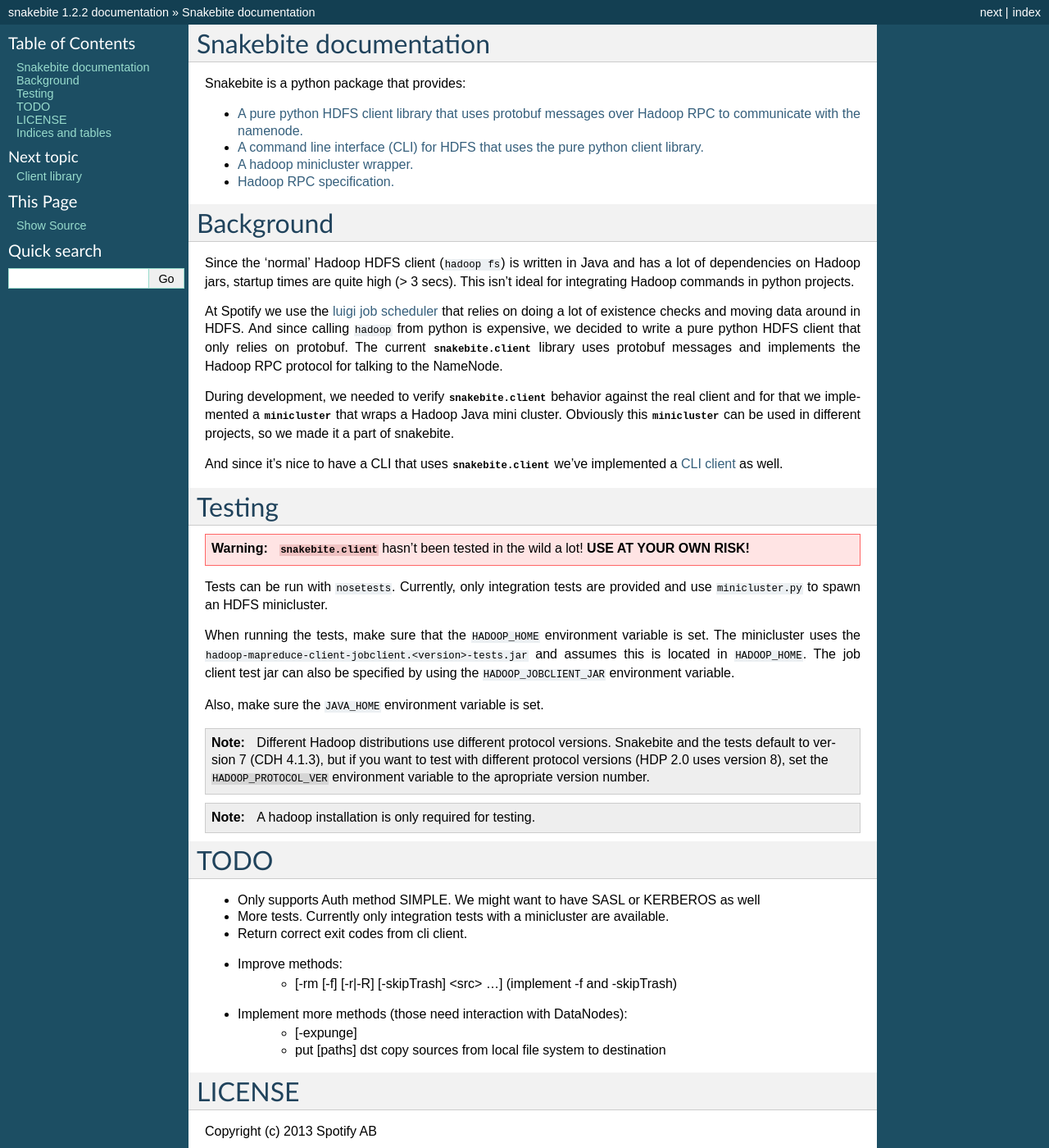
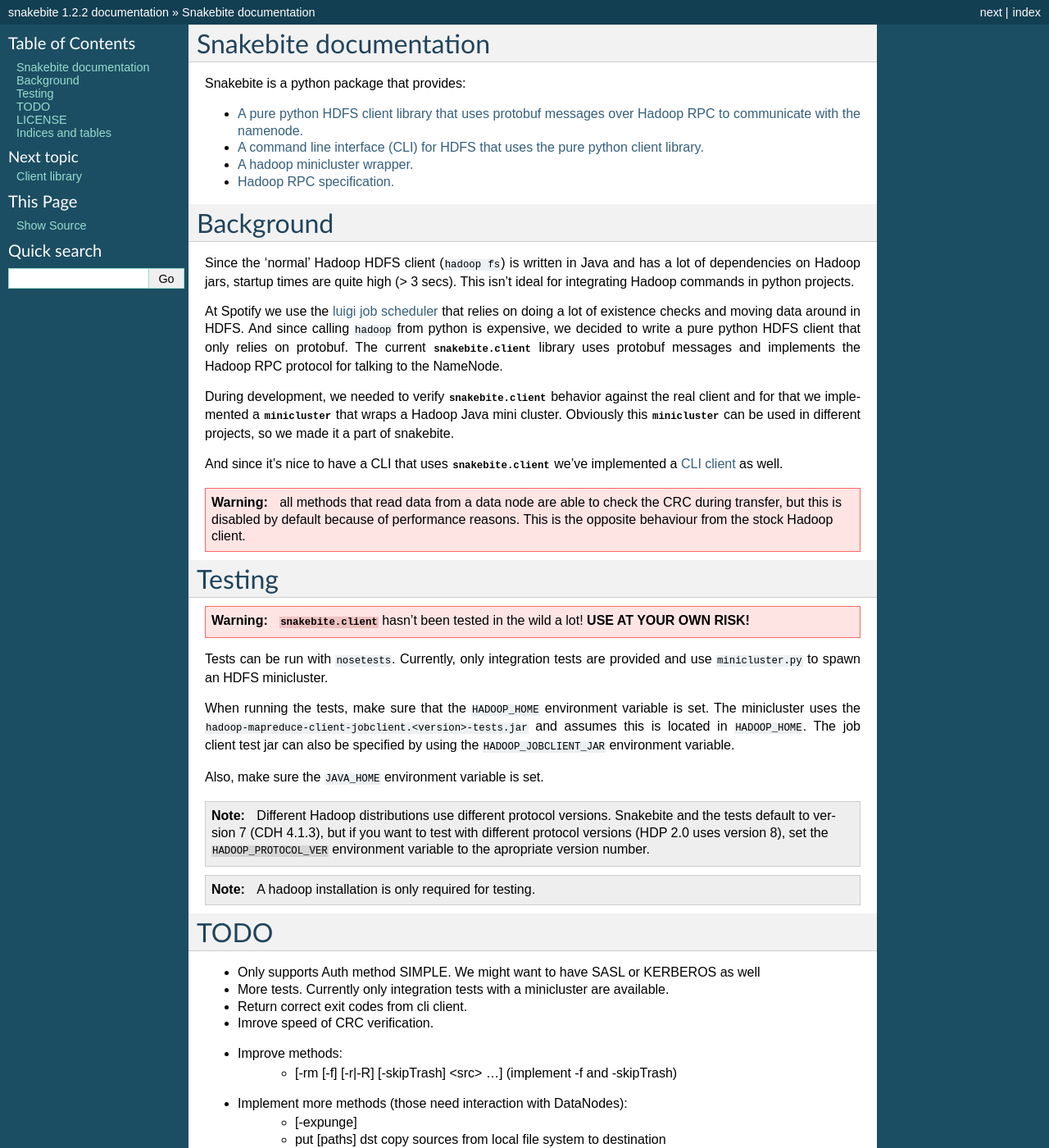
Before and after one commit to spotify/snakebite, a Sphinx documentation site: the page built from doc/source/index.rst, in a window 1280 px wide and 1400 px high. Shown: the whole window at 82% size. Built offline with Sphinx 7.4.7, drawn with Linux system fonts in a browser that asks for light colours.

Commit message:
Updated docs regarding CRC checks
Change-Id: Ia93ed065198d18d70ecd1af8a31a687d3588a071

```diff
--- a/README.rst
+++ b/README.rst
@@ -2,7 +2,11 @@ Snakebite
 =========
 Snakebite is a python library that provides a pure python HDFS client and a wrapper around Hadoops minicluster.
 The client uses protobuf for communicating with the NameNode and comes in the form of a library and a command line interface.
-Currently, the snakebite client only supports actions that only involve the Namenode.
+Currently, the snakebite client supports most actions that involve the Namenode and reading data from DataNodes.
+
+*Note:* all methods that read data from a data node are able to check the
+CRC during transfer, but this is disabled by default because of performance
+reasons. This is the opposite behaviour from the stock Hadoop client.
 
 Snakebite requires python2 (python3 is not supported yet) and python-protobuf 2.4.1 or higher.
 
--- a/doc/source/index.rst
+++ b/doc/source/index.rst
@@ -36,6 +36,10 @@ used in different projects, so we made it a part of snakebite.
 And since it's nice to have a CLI that uses :mod:`snakebite.client <client>`
 we've implemented a :doc:`cli` as well.
 
+.. warning:: all methods that read data from a data node are able to check the
+   CRC during transfer, but this is disabled by default because of performance
+   reasons. This is the opposite behaviour from the stock Hadoop client.
+
 Testing
 =======
 .. warning:: :mod:`snakebite.client <client>` hasn't been tested in the wild
@@ -63,6 +67,7 @@ TODO
 * Only supports Auth method SIMPLE. We might want to have SASL or KERBEROS as well
 * More tests. Currently only integration tests with a minicluster are available.
 * Return correct exit codes from cli client.
+* Imrove speed of CRC verification.
 * Improve methods:
     * [-rm [-f] [-r|-R] [-skipTrash] <src> ...] (implement -f and -skipTrash)
 
```
